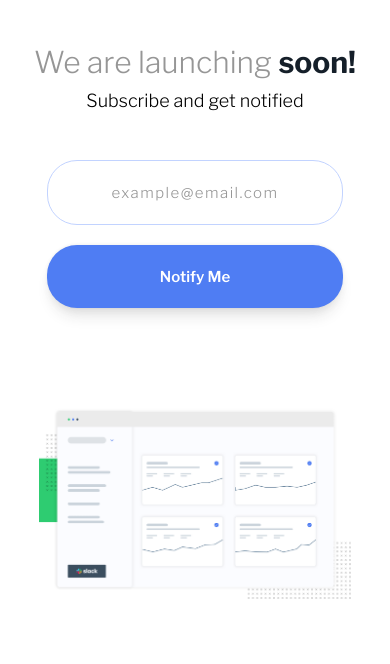
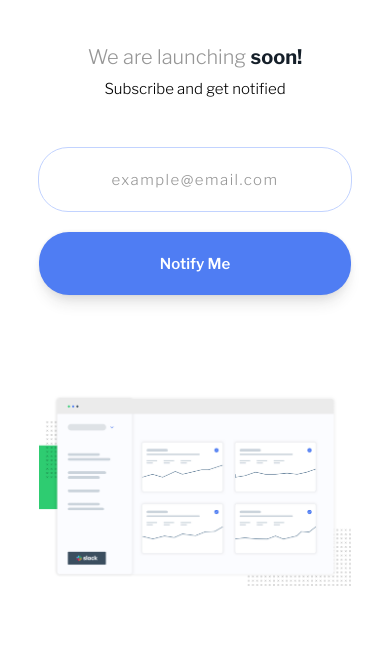
Before and after one commit to jgengo-alt/ping-coming-soon-page, a plain HTML site: page index.html in a window 390 px wide. Shown: the part 71-735 px from the top of the page. Drawn offline with nearby package versions, Linux system fonts and the light colour scheme.

Commit message:
fix. responsive issue with the form

```diff
--- a/css/style.css
+++ b/css/style.css
@@ -31,6 +31,11 @@ body {
 
 form {
   position: relative;
+  display: flex;
+  gap: 1em;
+
+  align-items: center;
+  flex-direction: row;
 }
 
 main.container {
@@ -67,12 +72,13 @@ section .illustration {
 
 input[type=text] {
   border: none;
-  padding: 1.5em 2em;
+  padding: 1.5em 0;
   border-radius: 30px;
-  width: 400px;
+  width: 450px;
   border: 1px solid var(--clr-2);
   margin-right: 15px;
   font-size: 15px;
+  text-align: center;
 }
 
 input[type=text]::placeholder {
@@ -154,8 +160,11 @@ footer {
 
 @media only screen and (max-width: 900px) {
   form {
-    display: grid;
+    display: flex;
     gap: 1em;
+
+    align-items: center;
+    flex-direction: column;
   }
 
   section h1 {
@@ -167,7 +176,7 @@ footer {
   }
 
   input[type="text"] {
-    width: 60vw;
+    width: 80vw;
     margin-right: 0;
     text-align: center;
   }
@@ -182,4 +191,21 @@ footer {
     bottom: 0;
     left: 0;
   }
+
+  button#submit {
+    width: 80vw;
+  }
 }
+
+@media only screen and (max-width: 400px) {
+  section h1 {
+    font-size: 20px;
+  }
+  section h2 {
+    font-size: 15px;
+  }
+
+  .errordiv {
+    width: 80vw;
+  }
+}
--- a/index.html
+++ b/index.html
@@ -26,7 +26,10 @@
 
       <form action="#" class="mt-50">
         <input id='email' type="text" placeholder="example@email.com">
-        <p class="error" id="error" style="display: none;">Please provide a valid email address</p>
+        <div id="errordiv" style="display: none;">
+          <p class="error" id="error"">Please provide a valid email address</p>
+        </div>
+
         <button id='submit' onclick="send_form()">Notify Me</button>
 
       </form>
--- a/js/main.js
+++ b/js/main.js
@@ -1,25 +1,24 @@
+const email = document.querySelector('#email');
+const message = document.querySelector('#error');
+const errordiv = document.querySelector('#errordiv');
+
 const validateEmail = (email) => {
   const re = /^(([^<>()[\]\.,;:\s@\"]+(\.[^<>()[\]\.,;:\s@\"]+)*)|(\".+\"))@(([^<>()[\]\.,;:\s@\"]+\.)+[^<>()[\]\.,;:\s@\"]{2,})$/i;
   return email.match(re);
 }
 
 const error = (msg) => {
-  const email = document.querySelector('#email');
-  const message = document.querySelector('#error');
-
   message.innerHTML = msg;
-  message.style.display = "block";
+  errordiv.style.display = "block";
   message.style.color = "var(--clr-3)";
   email.style.border = "1px solid var(--clr-3)"
 }
 
 const success = () => {
-  const email = document.querySelector('#email');
-  const message = document.querySelector('#error');
-
   message.innerHTML = "Thank you!"
   message.style.color = "green"
   email.style.border = ""
+  errordiv.style.display = "block";
 }
 
 const send_form = () => {
```
